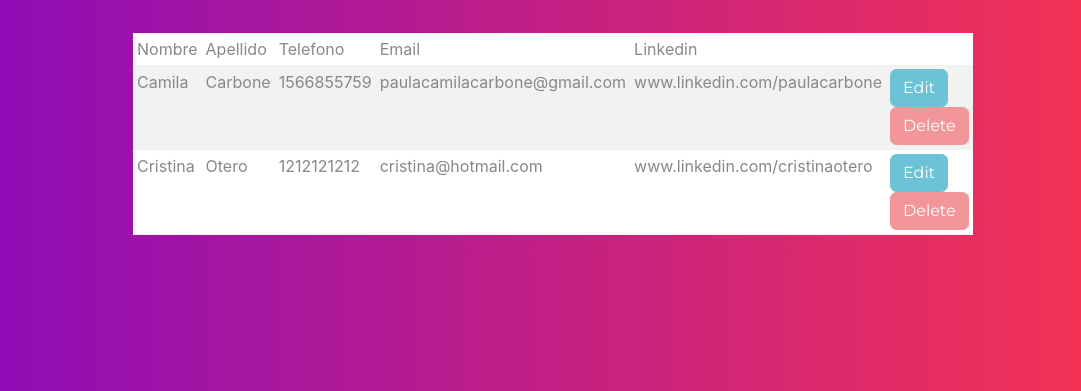
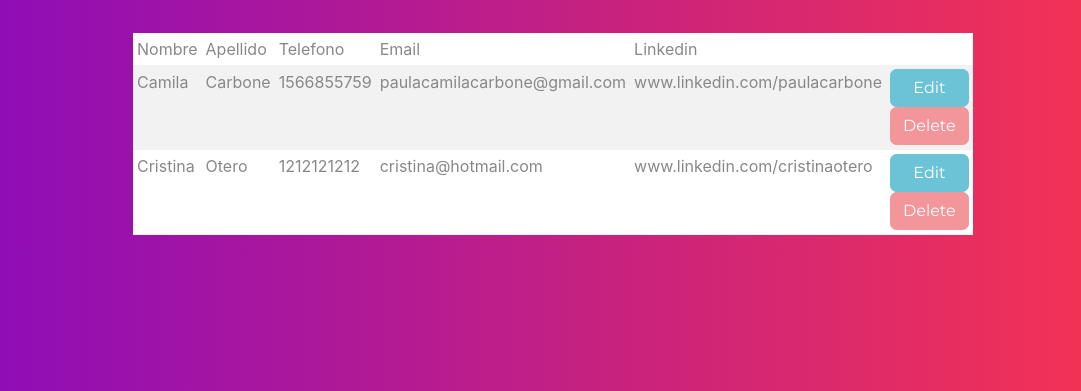
Before and after one commit to paulacarbone/applicanttrackingsystem, a Flask app: page /candidatos in a window 1280 px wide. Shown: the part 84-475 px from the top of the page, without its empty margins (99-1180 px from the left). Run offline with Flask 2, Linux system fonts and the light colour scheme; data comes from the database, SQL or seed files in the repository; some libraries are stand-ins or nearby versions.

Commit message:
feat estilo de boton edit

```diff
--- a/static/css/style.css
+++ b/static/css/style.css
@@ -169,3 +169,6 @@ body.loggedin {
     width: 70%;
     margin-left: 300px;
 }
+#edit{
+    width: 100%;
+}
--- a/templates/candidatos.html
+++ b/templates/candidatos.html
@@ -25,7 +25,7 @@
                 <td>{{candidato.5}}</td>
                 <td id="options">
                     <!-- en la linea de abajo le paso el indice {{0}} para que sepa el id-->
-                    <a href="/edit/{{candidato.0}}" class="btn btn-info">Edit</a>
+                    <a href="/edit/{{candidato.0}}" class="btn btn-info" id="edit">Edit</a>
                     <a href="/delete/{{candidato.0}}" class="btn btn-secondary btn-delete">Delete</a>
                 </td>
             </tr>
```
